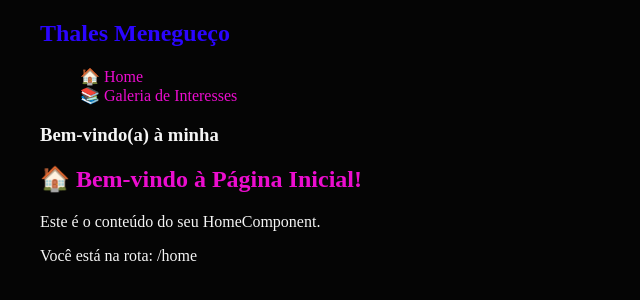
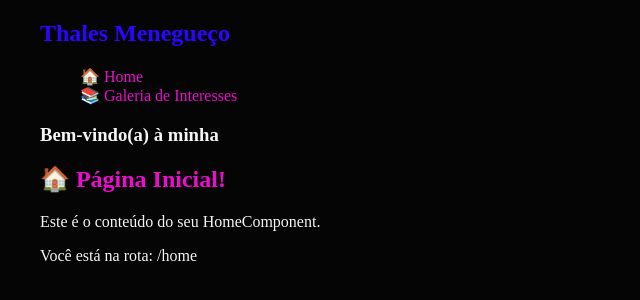
Before and after one commit to thalesmenegueco/thalesmenegueco.github.io, an Angular app: page /home in a window 1280 px wide. Shown: the top 300 px of the page, without its empty margins (0-640 px from the left). Built offline with nearby package versions, Linux system fonts and the light colour scheme.

Commit message:
deleting the import of Browser module in app.module.ts

```diff
--- a/src/app/app.module.ts
+++ b/src/app/app.module.ts
@@ -1,12 +1,10 @@
 import { NgModule } from '@angular/core';
-import { BrowserModule } from '@angular/platform-browser';
 import { AppRoutingModule } from './app.routes';
 import { AppComponent } from './app.component';
 import { HomeComponent } from './home/home.component';
 
 @NgModule({
   imports: [
-    BrowserModule,
     AppRoutingModule,
     AppComponent,
     HomeComponent
--- a/src/app/home/home.component.html
+++ b/src/app/home/home.component.html
@@ -1,6 +1,6 @@
 <div>
   <h3>Bem-vindo(a) à minha</h3>
-  <h2>🏠 Bem-vindo à Página Inicial!</h2>
+  <h2>🏠 Página Inicial!</h2>
   <p>Este é o conteúdo do seu HomeComponent.</p>
   <p>Você está na rota: /home</p>
 </div>
```
